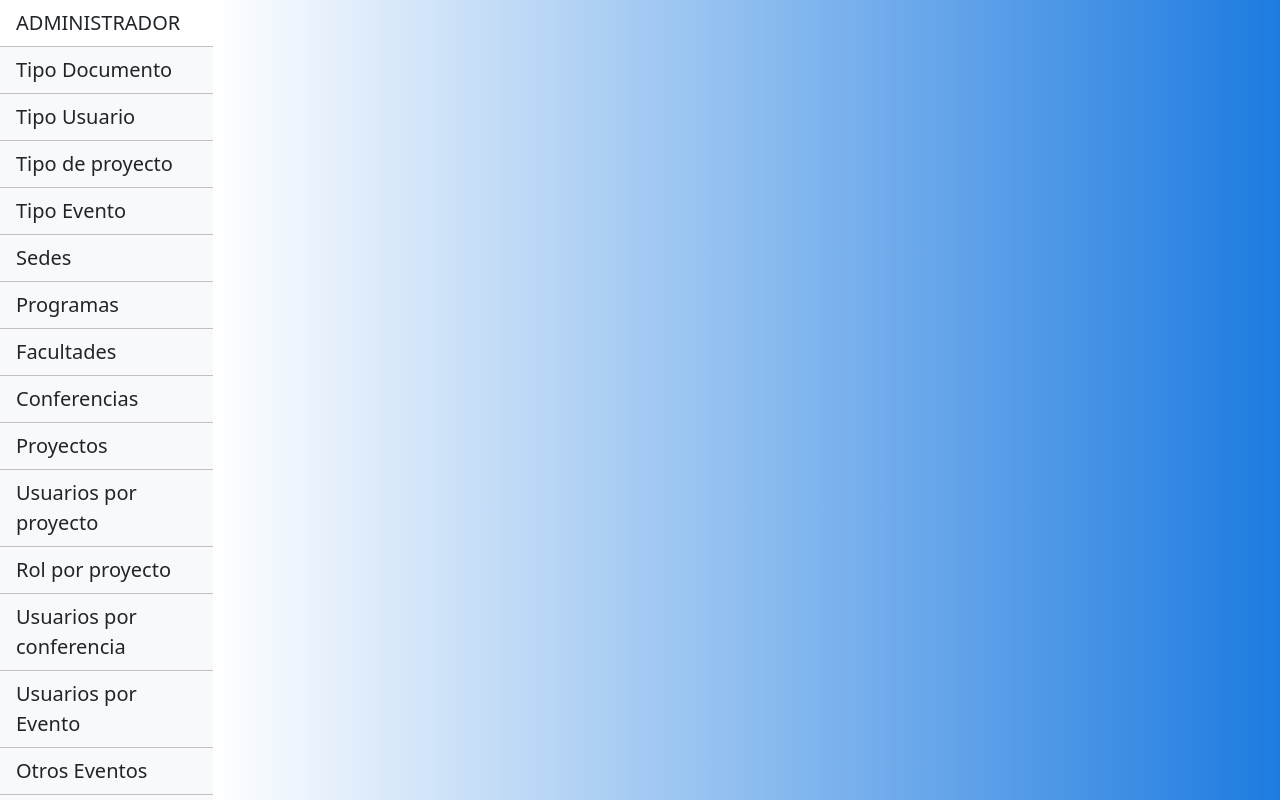
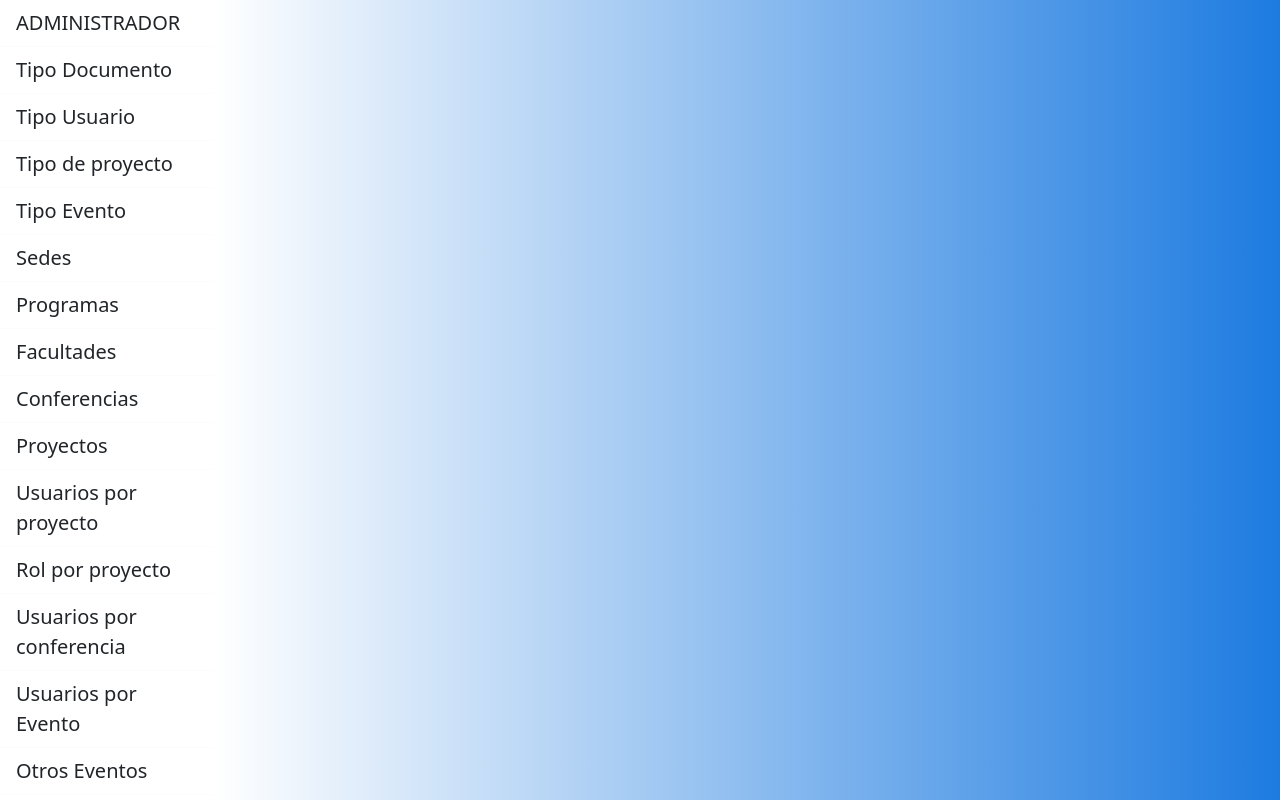
Before and after one commit to KevinOspinal/Semana-Ingeneria, a React (Vite) app in the folder FRONT-END/: page / in a window 1280 px wide. Built offline with nearby package versions, Linux system fonts and the light colour scheme.

Commit message:
Explicacion de como hacer los modulos hasta la parte de consultar en el front.

```diff
--- a/FRONT-END/src/Pages/Admin/Admin.css
+++ b/FRONT-END/src/Pages/Admin/Admin.css
@@ -1,8 +1,12 @@
 .lista-items{
-    border-bottom: 1px solid #c4bfbf; /* Establece el borde inferior */
+    border-bottom: 1px solid #fdfbfb; /* Establece el borde inferior */
     cursor:pointer;
 }
 .nl:hover{
-    box-shadow: 5px 10px 20px 1px rgb(140, 151, 252);
+    box-shadow: 5px 10px 20px 1px rgb(230, 230, 254);
     transition: all 0.8s linear;
 }
+
+.bg-lista{
+    background-color: white;
+}
--- a/FRONT-END/src/Pages/Admin/Admin.jsx
+++ b/FRONT-END/src/Pages/Admin/Admin.jsx
@@ -52,8 +52,8 @@ export default function Admin() {
   return (
     <div className="container-fluid">
       <div className="row">
-      <nav id="sidebar" className='col-md-3 col-lg-2 d-md-block bg-light sidebar p-0'>
-          <div className="position-sticky">
+      <nav id="sidebar" className='col-md-3 col-lg-2 d-md-block sidebar p-0'>
+          <div className="position-sticky bg-lista">
             <ul className="nav flex-column fs-5">
               <li className="nav-item lista-items">
                 <a className="nav-link nav-admin active bg-white text-dark">
```
